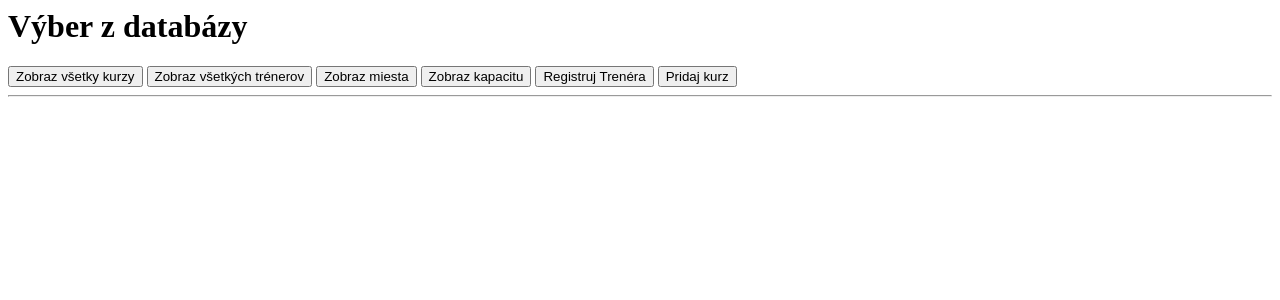
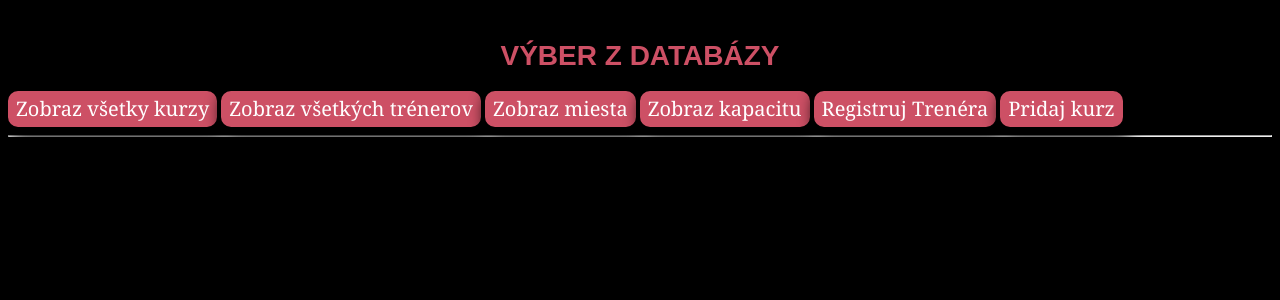
Before and after one commit to zoix5/ISJ-GitHub, a Flask app: page / in a window 1280 px wide. Shown: the top 300 px of the page. Run offline with Flask 3, Linux system fonts and the light colour scheme.

Commit message:
html & css hlavna stranka

```diff
--- a/app.py
+++ b/app.py
@@ -15,16 +15,7 @@ def pripoj_db():
 @app.route('/')
 def index():
 
-    return '''
-        <h1>Výber z databázy</h1>
-        <a href="/kurzy"><button>Zobraz všetky kurzy</button></a>
-        <a href="/treneri"><button>Zobraz všetkých trénerov</button></a>
-        <a href="/miesta"><button>Zobraz miesta</button></a>
-        <a href="/kapacity"><button>Zobraz kapacitu</button></a>
-        <a href="/registracia"><button>Registruj Trenéra</button></a>
-        <a href="/pridajkurz"><button>Pridaj kurz</button></a>
-        <hr>
-    '''
+    return render_template("stranka.html")
 
 
 
--- a/static/main.css
+++ b/static/main.css
@@ -2,6 +2,18 @@ html  {
     background-color: rgb(0, 0, 0);
 }
 
+
+
+h1 {
+    color: rgb(205, 80, 101);
+    font-family: Arial, Helvetica, sans-serif;
+    font-size: 28px;
+    text-align: center;
+    margin-top: 40px;
+    text-transform: uppercase;
+
+
+}
 
 h2 {
     color: rgb(205, 80, 101);
@@ -10,8 +22,6 @@ h2 {
     text-align: center;
     margin-top: 40px;
     text-transform: uppercase;
-
-
 
 
 }
@@ -40,3 +50,9 @@ p {
     background: aqua; color:black }
     .buttonheh:active {
     background: #144E75; }
+
+
+a {
+    color: aqua;
+    font-size: 20px;
+}
--- /dev/null
+++ b/templates/stranka.html
@@ -0,0 +1,20 @@
+<!DOCTYPE html>
+<html>
+<head>
+    <meta charset="UTF-8">
+    <title>Treneri</title>
+    <link rel=" stylesheet" href="{{ url_for('static', filename='main.css') }}">
+</head>
+
+<body>
+    <h1>Výber z databázy</h1>
+        <a href="/kurzy"><button class= buttonheh >Zobraz všetky kurzy</button></a>
+        <a href="/treneri"><button class= buttonheh >Zobraz všetkých trénerov</button></a>
+        <a href="/miesta"><button class= buttonheh >Zobraz miesta</button></a>
+        <a href="/kapacity"><button class= buttonheh >Zobraz kapacitu</button></a>
+        <a href="/registracia"><button class= buttonheh >Registruj Trenéra</button></a>
+        <a href="/pridajkurz"><button class= buttonheh >Pridaj kurz</button></a>
+        <hr>
+</body>
+
+</html>
--- a/templates/treneri.html
+++ b/templates/treneri.html
@@ -7,7 +7,7 @@
 </head>
 
 <body>
-    <h2>Zoznam trenerov:</h2>
+        <h2>Zoznam trenerov:</h2>
 
     {% for trener in treneri: %}
         <p>{{ trener }}</p>
```
Also changed, not shown: kurzy.db.
